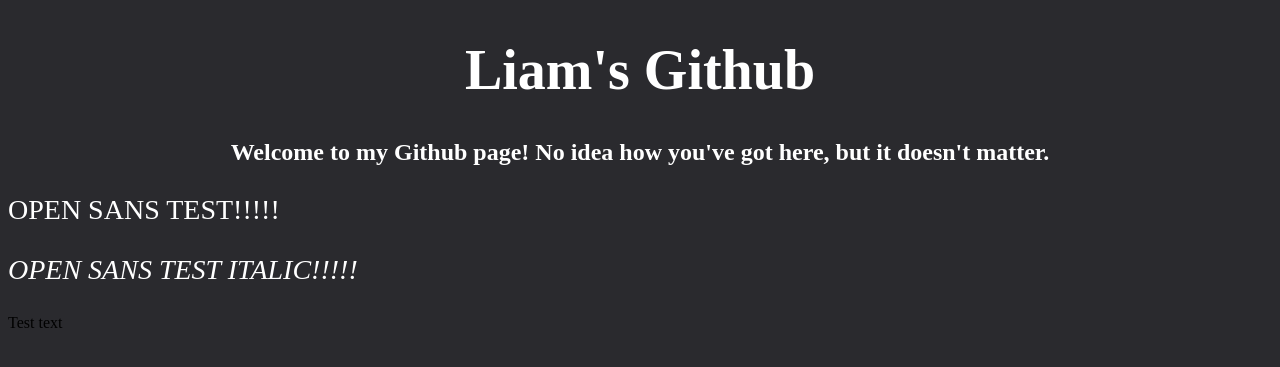
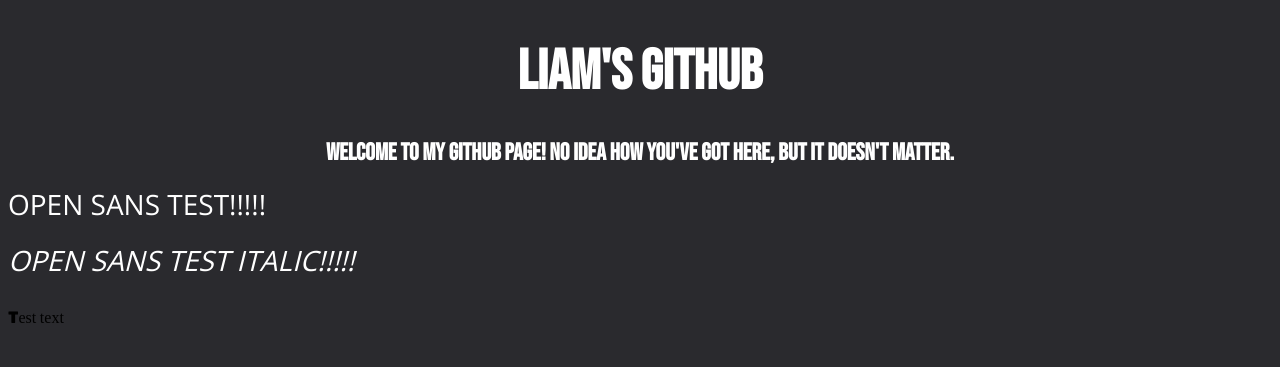
Before and after one commit to LiamTheLiam/liamtheliam.github.io, a PHP site: page / in a window 1280 px wide. Shown: the top 367 px of the page. Run offline with PHP 8.4, Linux system fonts and the light colour scheme; some web fonts are replaced.

Commit message:
Update styles.css

```diff
--- a/files/styles.css
+++ b/files/styles.css
@@ -21,8 +21,8 @@
 }
 @font-face {
     font-family: 'bungee_spice_regularregular';
-    src: url('bungeespice-regular-webfont.woff2') format('woff2'),
-         url('bungeespice-regular-webfont.woff') format('woff');
+    src: url('../bungeespice-regular-webfont.woff2') format('woff2'),
+         url('../bungeespice-regular-webfont.woff') format('woff');
     font-weight: normal;
     font-style: normal;
 
@@ -33,8 +33,8 @@
 
 @font-face {
     font-family: 'open_sansregular';
-    src: url('opensans-variablefont_wdthwght-webfont.woff2') format('woff2'),
-         url('opensans-variablefont_wdthwght-webfont.woff') format('woff');
+    src: url('../opensans-variablefont_wdthwght-webfont.woff2') format('woff2'),
+         url('../opensans-variablefont_wdthwght-webfont.woff') format('woff');
     font-weight: normal;
     font-style: normal;
 
@@ -45,8 +45,8 @@
 
 @font-face {
     font-family: 'open_sansitalic';
-    src: url('opensans-italic-variablefont_wdthwght-webfont.woff2') format('woff2'),
-         url('opensans-italic-variablefont_wdthwght-webfont.woff') format('woff');
+    src: url('../opensans-italic-variablefont_wdthwght-webfont.woff2') format('woff2'),
+         url('../opensans-italic-variablefont_wdthwght-webfont.woff') format('woff');
     font-weight: normal;
     font-style: normal;
 
@@ -57,8 +57,8 @@
 
 @font-face {
     font-family: 'bebas_neueregular';
-    src: url('bebasneue-regular-webfont.woff2') format('woff2'),
-         url('bebasneue-regular-webfont.woff') format('woff');
+    src: url('../bebasneue-regular-webfont.woff2') format('woff2'),
+         url('../bebasneue-regular-webfont.woff') format('woff');
     font-weight: normal;
     font-style: normal;
 
```
